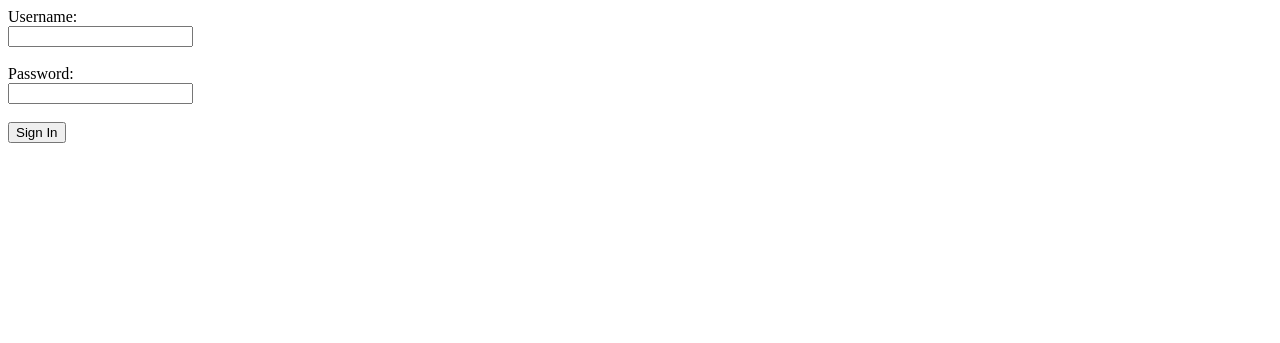
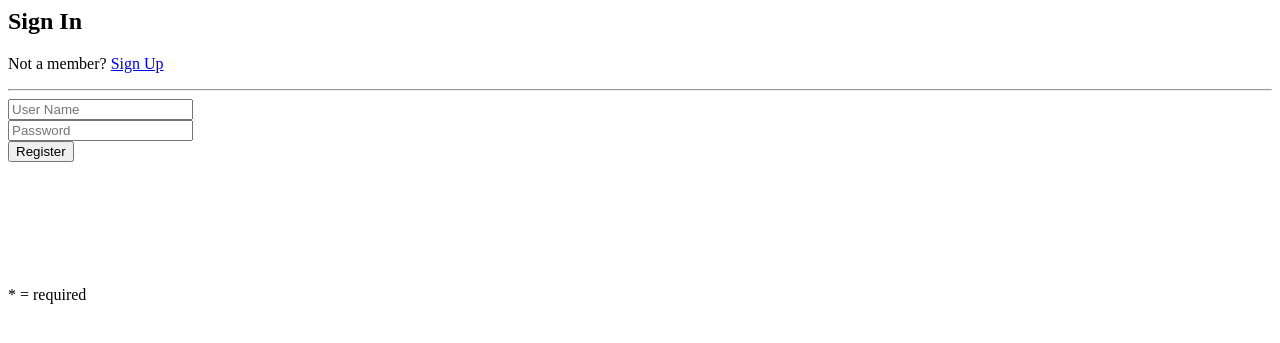
Before and after one commit to tendhar44/Home_Maintenance_Manager, a PHP site: page /views/sign-in-page.php in a window 1280 px wide. Shown: the top 343 px of the page. Run offline with PHP 8.4, Linux system fonts and the light colour scheme.

Commit message:
added some page

```diff
--- a/app/views/confirmation-thankyou-page.php
+++ b/app/views/confirmation-thankyou-page.php
@@ -18,8 +18,8 @@ $tdes = "";
 
 //validates the inputs
 if($_SERVER["REQUEST_METHOD"] == "POST") {
-    $tname = $valid->checkInput($_POST["taskName"]);
-    $tdes = $valid->checkInput($_POST["taskDes"]);
+$tname = $valid->checkInput($_POST["taskName"]);
+$tdes = $valid->checkInput($_POST["taskDes"]);
 }
 ?>
 
--- a/app/views/sign-in-page.php
+++ b/app/views/sign-in-page.php
@@ -1,9 +1,71 @@
 <?php
-
 ?>
 
-<form action="/Home_Maintenance_Manager/public/confirmationcontroller/thankyou" method="post">
+
+<div class="container">
+
+<!--<form action="/Home_Maintenance_Manager/public/confirmationcontroller/thankyou" method="post">
     Username:<br> <input type="text" name="taskName"><br><br>
     Password:<br> <input type="text" name="taskDes"><br><br>
     <input type="submit" value="Sign In">
-</form>
+</form>-->
+
+    <div class="row">
+
+        <div class="col-xs-12 col-sm-8 col-md-6 col-sm-offset-2 col-md-offset-3">
+            <form role="form" method="post" action="" autocomplete="off">
+                <h2>Sign In</h2>
+                <p>Not a member? <a class="hmm-links" href='/home_maintenance_manager/public/usercontroller/signup'>Sign Up</a></p>
+                <hr>
+
+                <?php
+                /*require_once("../app/models/Validation.php");
+                require_once("../app/models/User.php");
+
+                $user = new User();
+                $user->signUpUser();
+
+                $valid = new Validation();
+
+                //define variable and set to empty
+                $tname = "";
+                $tdes = "";
+
+                //validates the inputs
+                if($_SERVER["REQUEST_METHOD"] == "POST") {
+                    $tname = $valid->checkInput($_POST["taskName"]);
+                    $tdes = $valid->checkInput($_POST["taskDes"]);
+                }*/
+
+                //check for any errors
+                if(isset($error)){
+                    foreach($error as $error){
+                        echo '<p class="bg-danger">'.$error.'</p>';
+                    }
+                }
+                //if action is joined show success message
+                if(isset($_GET['action']) && $_GET['action'] == 'joined'){
+                    echo "<h2 class='bg-success'>Successfully signed up! Check email to activate your account.</h2>";
+                }
+                ?>
+
+                <div class="form-group">
+                    <input type="text" name="username" id="username" class="form-control input-lg" placeholder="User Name" tabindex="1">
+                </div>
+                <div class="form-group">
+                    <input type="text" name="password" id="password" class="form-control input-lg" placeholder="Password" tabindex="2">
+                </div>
+
+                <div class="row">
+                    <div class="col-xs-6 col-md-6"><input type="submit" name="submit" value="Register" class="btn btn-dark btn-block btn-lg" tabindex="5"></div>
+                </div>
+            </form>
+        </div>
+    </div>
+
+<div>
+    <br><br><br><br><br><br>
+    * = required
+</div>
+
+</div>
--- a/public/css/styles.css
+++ b/public/css/styles.css
@@ -1,5 +1,4 @@
-body {
-	padding-bottom: 150px; /* height of footer to keep footer at bottom */
+html, body {
 }
 
 #nav-bar{
@@ -19,10 +18,8 @@ label{
 .hmm-footer {
 	font-size: 12px;
 	text-align: center;
-	position: absolute;
 	bottom: 0;
 	width: 100%;
-	height: 150px;  /* height of footer */
 	background-color: #ffffff;
 }
 
--- a/public/footer.html
+++ b/public/footer.html
@@ -1,5 +1,6 @@
 
-        <div class="hmm-footer">
+
+<div class="hmm-footer">
           <div class="row">
             <div class="col-xs-12 col-sm-12">
                 <hr>
```
Also changed, not shown: app/models/User.php (+15 -0 lines), app/views/add-task-page.php (+7 -0 lines), app/views/home-page.php (+27 -1 lines), app/views/sign-up-page.php (+29 -25 lines).
